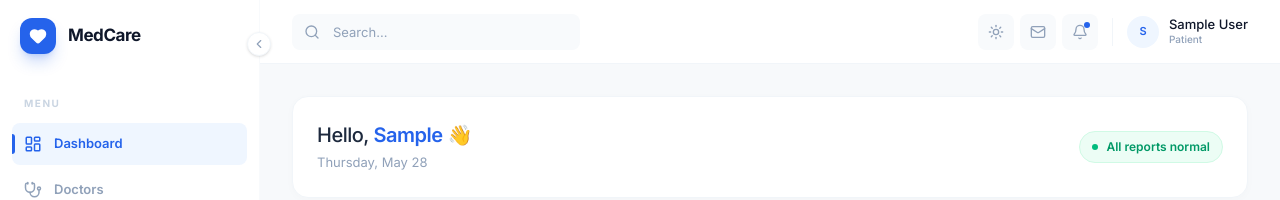
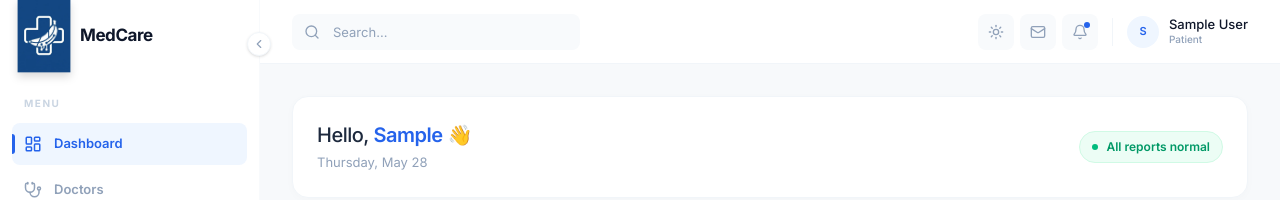
Before and after one commit to divyanshu108-01/patient_appontment, a Next.js app: page /patient/dashboard in a window 1280 px wide. Shown: the top 200 px of the page. Built offline with nearby package versions, Linux system fonts and the light colour scheme; no server answers; the database is empty; sample sign-in values are in the browser's storage.

Commit message:
Add nano banana logo and arrow overlap

```diff
--- a/components/layout/Sidebar.tsx
+++ b/components/layout/Sidebar.tsx
@@ -63,11 +63,11 @@ export default function Sidebar() {
         "flex items-center gap-3 px-5 h-[72px] shrink-0 transition-all duration-300",
         isCollapsed && "px-0 justify-center"
       )}>
-        <div className="w-9 h-9 rounded-xl bg-brand-600 flex items-center justify-center shadow-lg shadow-brand-600/25 shrink-0">
-          <Heart className="w-[18px] h-[18px] text-white" fill="white" />
+        <div className="w-12 h-12 rounded-xl shrink-0 relative z-10 flex items-center justify-center">
+          <img src="/logo.png" alt="Nano Banana Logo" className="w-[140%] h-[140%] object-cover scale-110 drop-shadow-lg" />
         </div>
         {!isCollapsed && (
-          <span className="text-[17px] font-bold text-foreground tracking-tight animate-in fade-in duration-300">
+          <span className="text-[17px] font-bold text-foreground tracking-tight animate-in fade-in duration-300 relative z-0">
             MedCare
           </span>
         )}
```
Also changed, not shown: public/logo.png (added).
